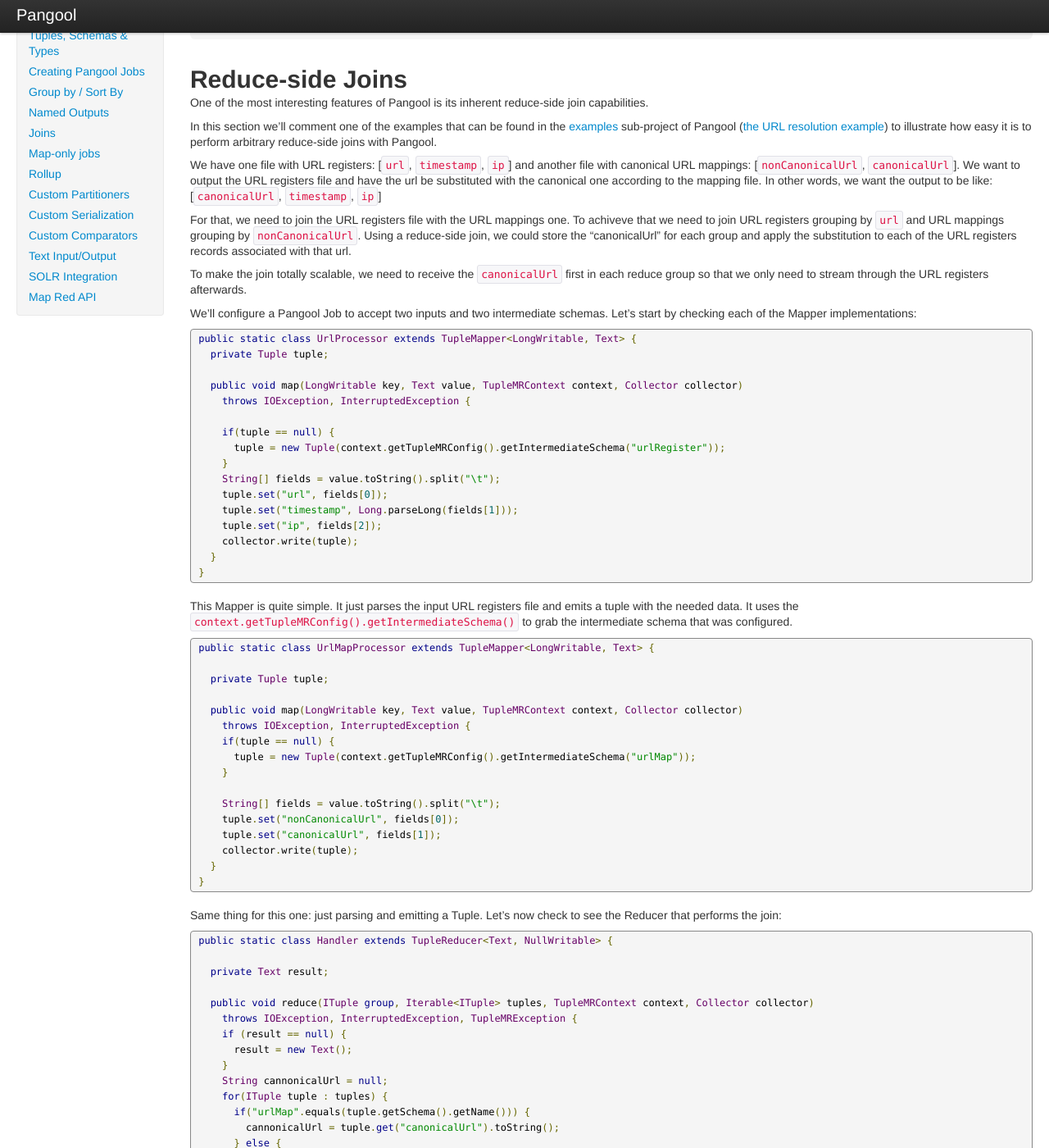
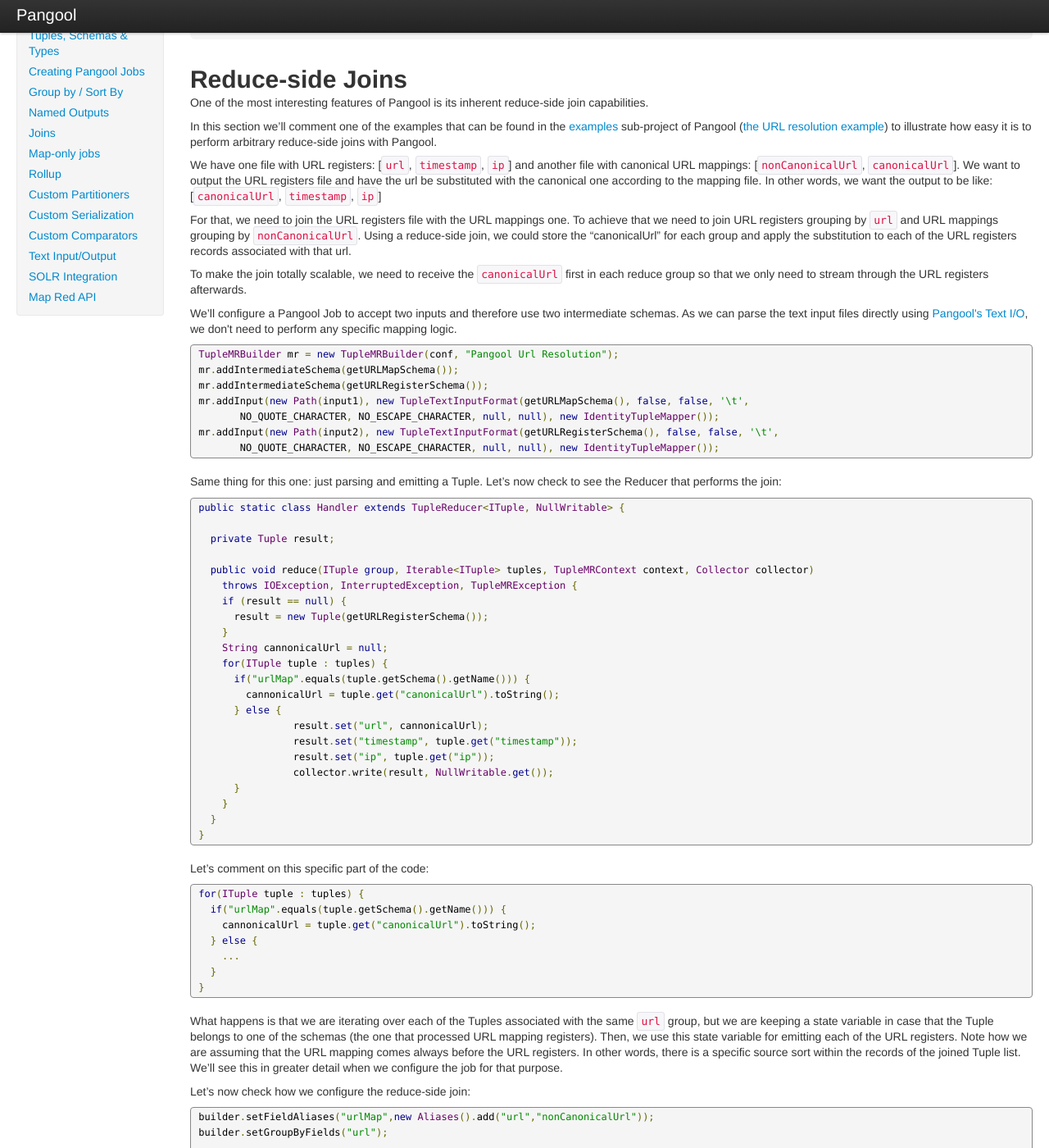
Before and after one commit to datasalt/pangool, a Jekyll site: the page built from userguide/joins.html, in a window 1280 px wide and 1400 px high, scrolled down 192 px. Shown: the whole window at 82% size. Built offline with Jekyll 4.4.1, drawn with Linux system fonts in a browser that asks for light colours; nearby versions of some CDN libraries; Markdown is read by kramdown in place of the engine named in the settings; some of the changed text lies outside the part shown.

Commit message:
WIP for #35

```diff
--- a/userguide/joins.html
+++ b/userguide/joins.html
@@ -28,7 +28,7 @@
 
 <p>
 For that, we need to join the URL registers file with the URL mappings one.
-To achiveve that we need to join URL registers grouping by <code>url</code> and URL mappings grouping by <code>nonCanonicalUrl</code>. Using a reduce-side join, we
+To achieve that we need to join URL registers grouping by <code>url</code> and URL mappings grouping by <code>nonCanonicalUrl</code>. Using a reduce-side join, we
 could store the “canonicalUrl” for each group and apply the substitution
 to each of the URL registers records associated with that url.
 </p>
@@ -38,51 +38,17 @@
 </p>
 
 <p>
-We’ll configure a Pangool Job to accept two inputs and two intermediate schemas. Let’s start by checking each of the Mapper implementations:
+We’ll configure a Pangool Job to accept two inputs and therefore use two intermediate schemas. As we can parse the text input files directly using <a href='text_io.html'>Pangool's Text I/O</a>, we don't need to perform any specific mapping logic.
 </p>
 
 <pre class="prettyprint" id="java">
- public static class UrlProcessor extends TupleMapper&lt;LongWritable, Text&gt; {
-   private Tuple tuple;
-
-   public void map(LongWritable key, Text value, TupleMRContext context, Collector collector)
-     throws IOException, InterruptedException {
-
-     if(tuple == null) {
-       tuple = new Tuple(context.getTupleMRConfig().getIntermediateSchema("urlRegister"));
-     }
-     String[] fields = value.toString().split("\t");
-     tuple.set("url", fields[0]);
-     tuple.set("timestamp", Long.parseLong(fields[1]));
-     tuple.set("ip", fields[2]);
-     collector.write(tuple);
-   }
- }
-</pre>
-
-<p>
-This Mapper is quite simple. It just parses the input URL registers file and emits a tuple
-with the needed data. It uses the <code>context.getTupleMRConfig().getIntermediateSchema()</code> to grab
-the intermediate schema that was configured.
-</p>
-
-<pre class="prettyprint" id="java">
- public static class UrlMapProcessor extends TupleMapper&lt;LongWritable, Text&gt; {
-
-   private Tuple tuple;
-
-   public void map(LongWritable key, Text value, TupleMRContext context, Collector collector)
-     throws IOException, InterruptedException {
-     if(tuple == null) {
-       tuple = new Tuple(context.getTupleMRConfig().getIntermediateSchema("urlMap"));
-     }
-
-     String[] fields = value.toString().split("\t");
-     tuple.set("nonCanonicalUrl", fields[0]);
-     tuple.set("canonicalUrl", fields[1]);
-     collector.write(tuple);
-   }
- }
+ TupleMRBuilder mr = new TupleMRBuilder(conf, "Pangool Url Resolution");
+ mr.addIntermediateSchema(getURLMapSchema());
+ mr.addIntermediateSchema(getURLRegisterSchema());
+ mr.addInput(new Path(input1), new TupleTextInputFormat(getURLMapSchema(), false, false, '\t',
+	NO_QUOTE_CHARACTER, NO_ESCAPE_CHARACTER, null, null), new IdentityTupleMapper());
+ mr.addInput(new Path(input2), new TupleTextInputFormat(getURLRegisterSchema(), false, false, '\t',
+ 	NO_QUOTE_CHARACTER, NO_ESCAPE_CHARACTER, null, null), new IdentityTupleMapper());
 </pre>
 
 <p>
@@ -91,22 +57,24 @@
 </p>
 
 <pre class="prettyprint" id="java">
- public static class Handler extends TupleReducer&lt;Text, NullWritable&gt; {
+ public static class Handler extends TupleReducer&lt;ITuple, NullWritable&gt; {
 
-   private Text result;
+   private Tuple result;
 
    public void reduce(ITuple group, Iterable&lt;ITuple&gt; tuples, TupleMRContext context, Collector collector)
      throws IOException, InterruptedException, TupleMRException {
      if (result == null) {
-       result = new Text();
+       result = new Tuple(getURLRegisterSchema());
      }
      String cannonicalUrl = null;
      for(ITuple tuple : tuples) {
        if("urlMap".equals(tuple.getSchema().getName())) {
          cannonicalUrl = tuple.get("canonicalUrl").toString();
        } else {
-         result.set(cannonicalUrl + "\t" + tuple.get("timestamp") + "\t" + tuple.get("ip"));
-         collector.write(result, NullWritable.get());
+		 result.set("url", cannonicalUrl);
+		 result.set("timestamp", tuple.get("timestamp"));
+		 result.set("ip", tuple.get("ip"));
+		 collector.write(result, NullWritable.get());
        }
      }
    }
@@ -123,7 +91,6 @@
      cannonicalUrl = tuple.get("canonicalUrl").toString();
    } else {
      ...
-     collector.write(result, NullWritable.get());
    }
  }
 </pre>
@@ -135,20 +102,16 @@
 Then, we use this state variable for emitting each of the URL registers.
  Note how we are assuming that the URL mapping comes always before the URL registers.
  In other words, there is a specific source sort within the records of the joined Tuple list.
- We’ll see this in greater detail when we configure the job.
+ We’ll see this in greater detail when we configure the job for that purpose.
 </p>
 
 <p>
-Let’s now check the job configuration:
+Let’s now check how we configure the reduce-side join:
 </p>
 
 <pre class="prettyprint" id="java">
- TupleMRBuilder builder = new TupleMRBuilder(conf,"Pangool Url Resolution");
- builder.addIntermediateSchema(new Schema("urlRegister", Fields.parse("url:string,timestamp:long,ip:string")));
- builder.addIntermediateSchema(new Schema("urlMap", Fields.parse("nonCanonicalUrl:string,canonicalUrl:string")));
  builder.setFieldAliases("urlMap",new Aliases().add("url","nonCanonicalUrl"));
  builder.setGroupByFields("url");
-
  ...
 </pre>
 
@@ -162,7 +125,7 @@
 </div>
 <p>
 And that’s all! We have just defined two schemas and defined the group key. Note that even <code>url</code>
-field is not present in schema <code>urlMap</code> ,there exists an alias <code>url</code> that refers to <code>nonCanonicalUrl</code>, so actually tuples are grouped by <code>nonCanonicalUrl</code>.
+field is not present in schema <code>urlMap</code>, there exists an alias <code>url</code> that refers to <code>nonCanonicalUrl</code>, so actually tuples are grouped by <code>nonCanonicalUrl</code>.
 By default, Pangool will sort by the <i>groupBy</i> fields and will peform inter-source sorting based on the order in which we defined the sources.<br/>
 In this case, for each group, the URL mapping will come first - and that’s why the code above works.
 </p>
```
